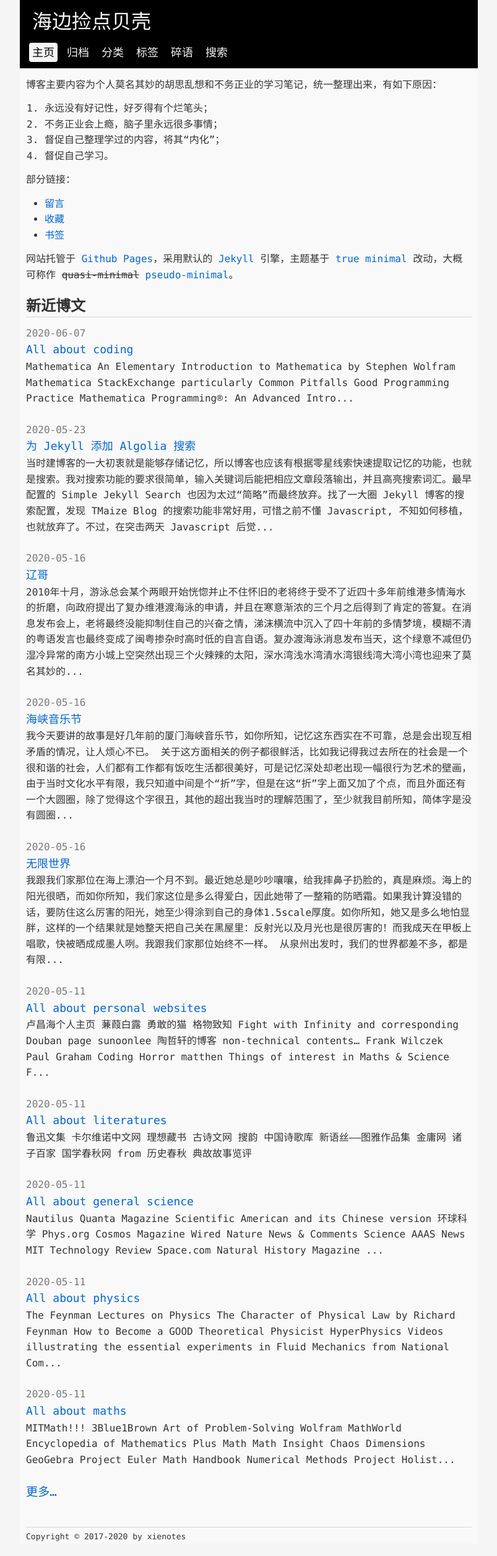
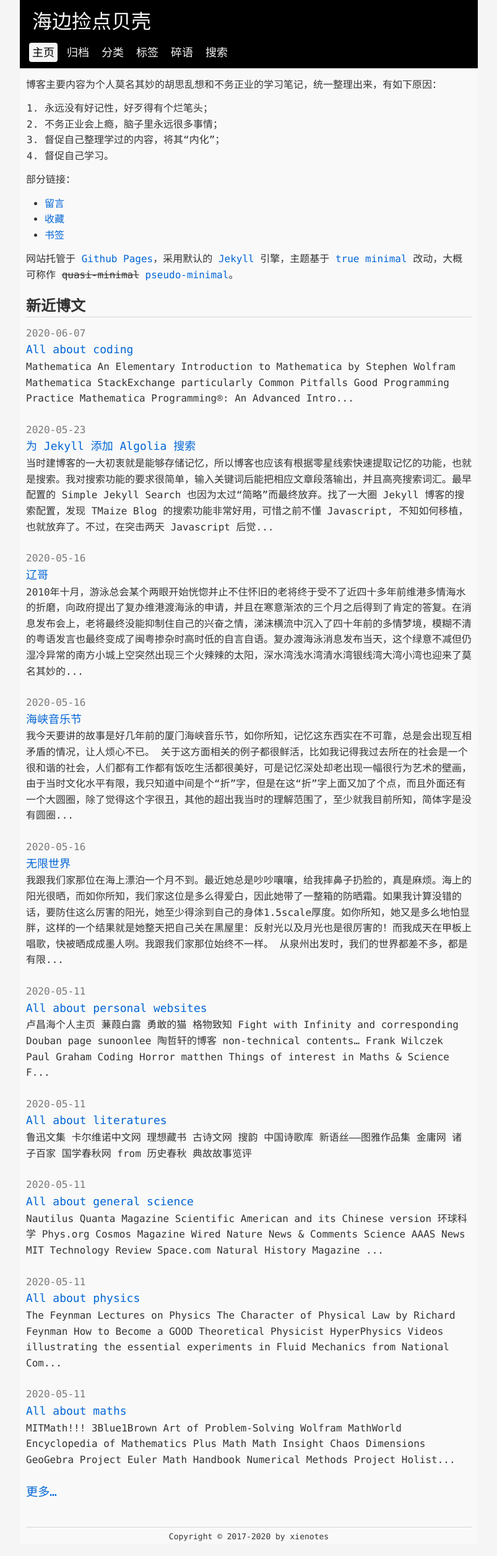
Before and after one commit to xienotes/xienotes.github.io, a Jekyll site: the page built from index.html, in a window 1280 px wide. Shown: the whole page at 62% size, without its empty margins (238-1041 px from the left). Built offline with Jekyll 4.4.1, drawn with Linux system fonts in a browser that asks for light colours.

Commit message:
minor change

```diff
--- a/assets/css/shared.css
+++ b/assets/css/shared.css
@@ -256,6 +256,7 @@ li.nav-item {
     margin-bottom: 20px;
     border-top: 1px solid rgb(215, 215, 215);
     font-size: small;
+    text-align: center;
 }
 
 .page-content {
--- a/comments.html
+++ b/comments.html
@@ -12,7 +12,7 @@ title: 留言
         el: '#comments',
         appId: 'T1b7oMjWobU7fjQaT8NQuz0M-MdYXbMMI',
         appKey: 'eHKfNDTF9vTvkIAF7jwv52eh',
-        placeholder: '“因流控原因”，可能收不到邮件通知',
+        placeholder: '“因流控原因”，可能收不到邮件通知:)',
         pageSize: 42,
         visitor: false
     })
```
